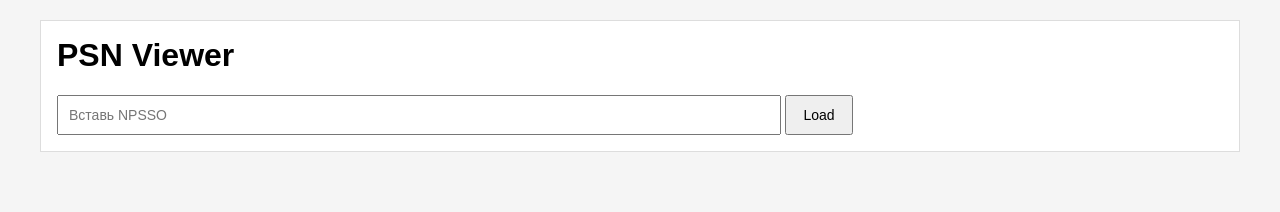
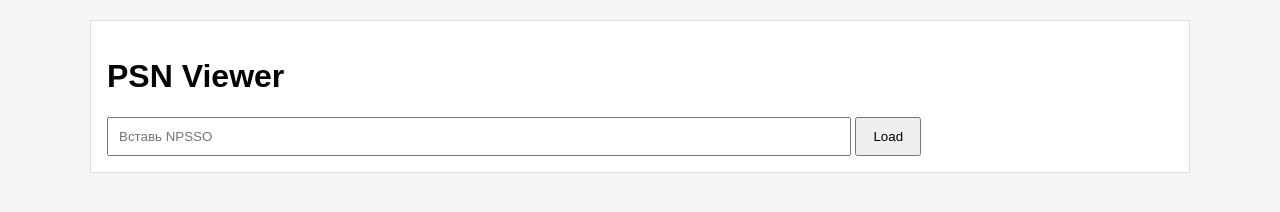
Before and after one commit to blacker23/psn-viewer, a website: page public/index.html in a window 1280 px wide. Drawn offline with Linux system fonts and the light colour scheme.

Commit message:
Update index.html

```diff
--- a/public/index.html
+++ b/public/index.html
@@ -7,33 +7,24 @@
   <style>
     body {
       font-family: Arial, sans-serif;
-      max-width: 1200px;
+      max-width: 1100px;
       margin: 0 auto;
       padding: 20px;
       background: #f5f5f5;
     }
-    h1, h2, h3 { margin-top: 0; }
-    .topbar, .card {
+    .card {
       background: #fff;
       border: 1px solid #ddd;
       padding: 16px;
       margin-bottom: 16px;
     }
     .topbar input {
-      width: 700px;
+      width: 720px;
       max-width: 100%;
       padding: 10px;
-      font-size: 14px;
     }
     .topbar button {
       padding: 10px 16px;
-      font-size: 14px;
-      cursor: pointer;
-    }
-    .grid {
-      display: grid;
-      grid-template-columns: 1fr 1fr;
-      gap: 16px;
     }
     .row {
       display: flex;
@@ -42,13 +33,20 @@
       padding: 10px 0;
       border-bottom: 1px solid #eee;
     }
+    .grid {
+      display: grid;
+      grid-template-columns: 1fr 1fr;
+      gap: 16px;
+    }
     @media (max-width: 900px) {
-      .grid { grid-template-columns: 1fr; }
+      .grid {
+        grid-template-columns: 1fr;
+      }
     }
   </style>
 </head>
 <body>
-  <div class="topbar">
+  <div class="card topbar">
     <h1>PSN Viewer</h1>
     <input id="npsso" placeholder="Вставь NPSSO" />
     <button id="load">Load</button>
@@ -56,6 +54,6 @@
 
   <div id="content"></div>
 
-  <script src="app.js?v=3"></script>
+  <script src="app.js?v=4"></script>
 </body>
 </html>
```
